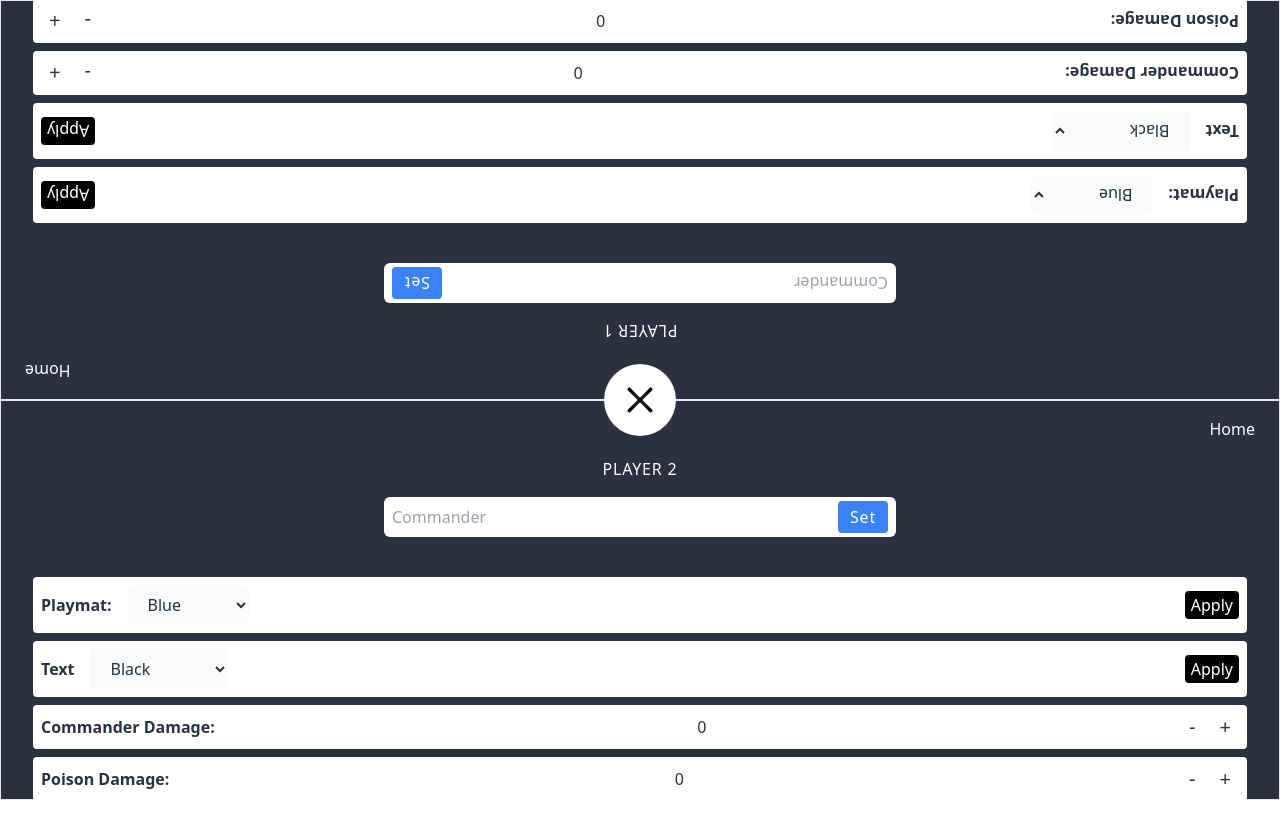
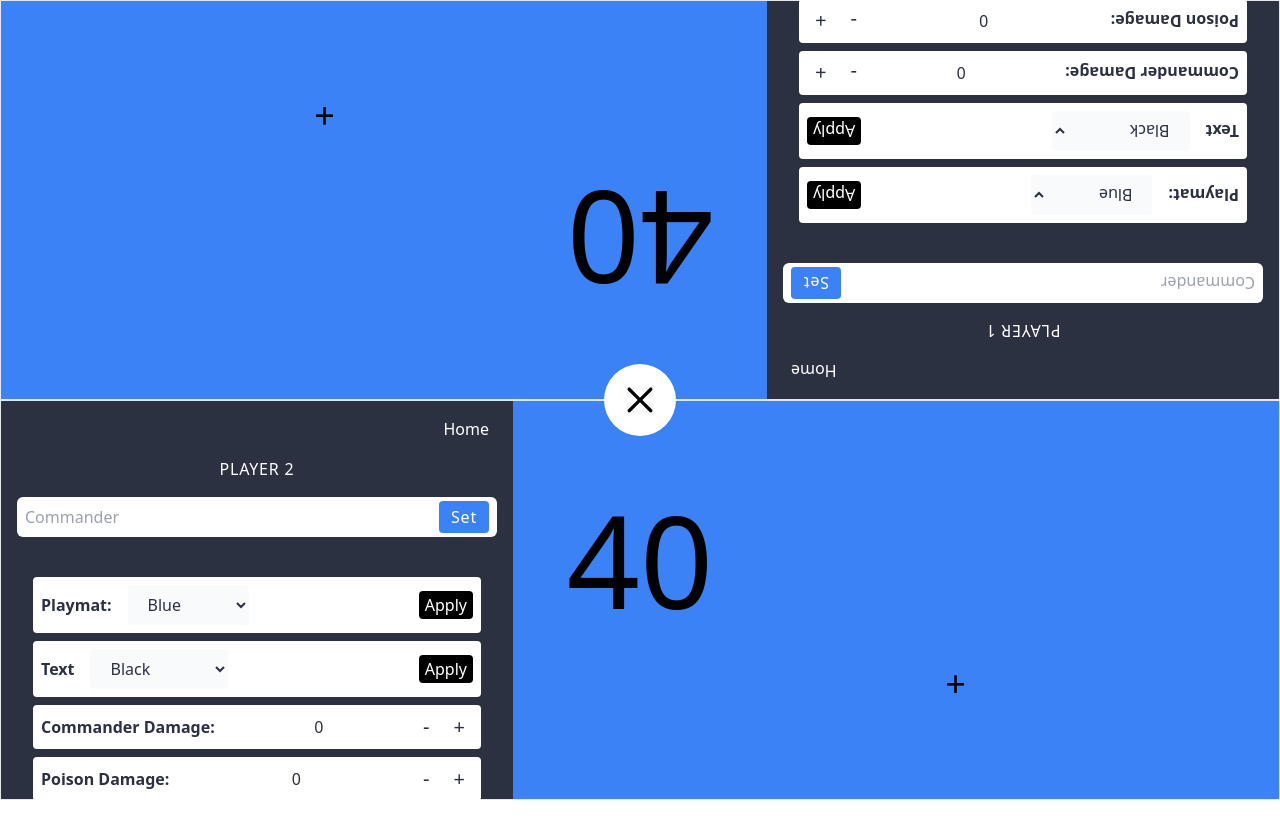
Before and after one commit to mdubelbeis/mtg-life-counter, a React (Vite) app: page /commander/two-players in a window 1280 px wide. Both pictures are taken after a click on the element 640 px from the left and 400 px from the top of the page. Built offline with nearby package versions, Linux system fonts and the light colour scheme.

Commit message:
added width

```diff
--- a/src/components/ui/PlaymatHeader.tsx
+++ b/src/components/ui/PlaymatHeader.tsx
@@ -109,7 +109,7 @@ const PlaymatHeader: React.FC<PlaymatHeaderProps> = ({
     <header
       className={`absolute ${
         opacity === "0" ? "hidden" : ""
-      } top-0 left-0 bg-[#2c3142] w-full text-white p-4 h-full flex flex-col items-center gap-6`}
+      } top-0 left-0 bg-[#2c3142] w-full text-white p-4 h-full flex flex-col items-center gap-6 max-w-lg`}
     >
       <div className="absolute top-4 right-6">
         <Link to="/">Home</Link>
```
